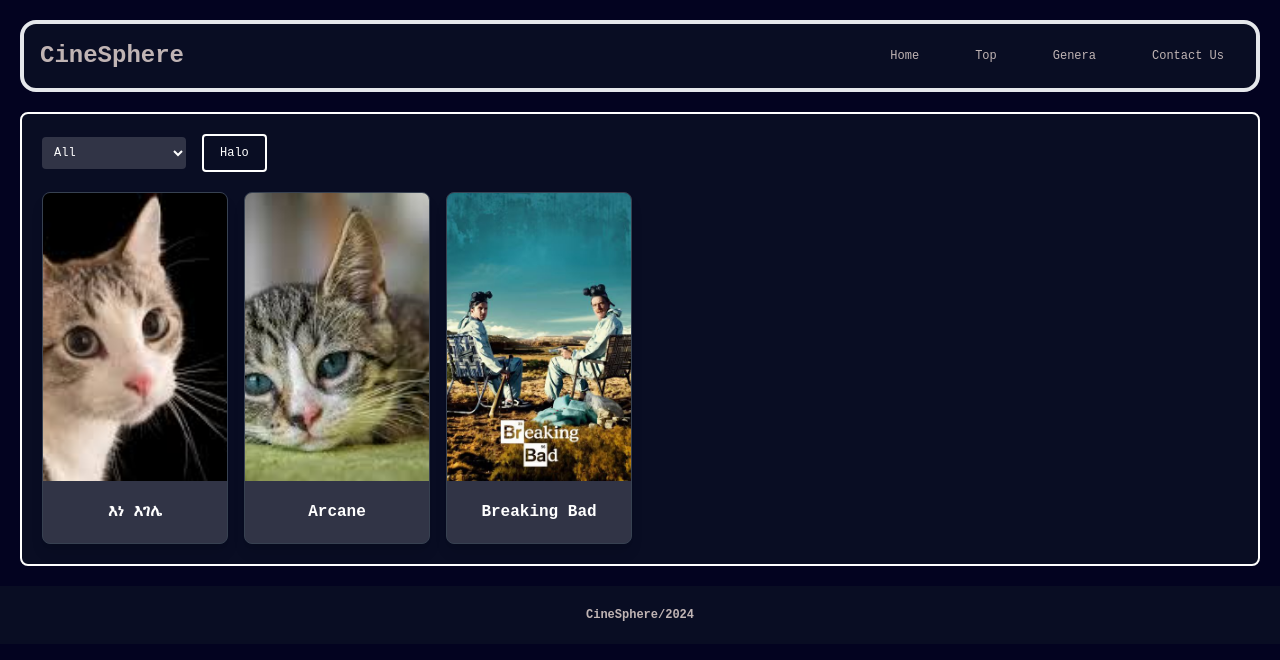
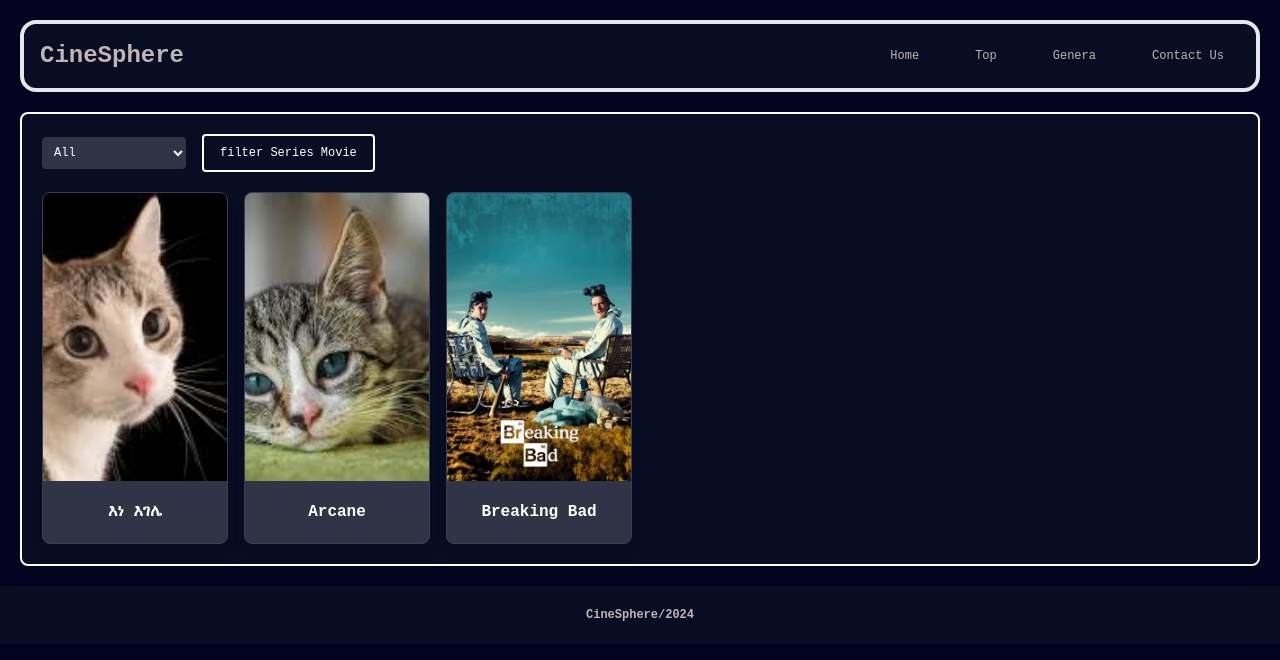
Before and after one commit to Asout3/CineSphere2, a React (Vite) app: page /Gener in a window 1280 px wide. Shown: the top 660 px of the page. Built offline with nearby package versions, Linux system fonts and the light colour scheme.

Commit message:
here there it is

```diff
--- a/src/components/GenSerC.jsx
+++ b/src/components/GenSerC.jsx
@@ -33,7 +33,7 @@ const GenSerC = () => {
   <h2 className="ml-auto">
     <Link to="/Gener">
       <button className="text-white border-2 border-white rounded px-4 py-2 hover:bg-white hover:text-black transition-all">
-        Halo
+        filter Movie
       </button>
     </Link>
   </h2>
--- a/src/components/MovieByGener.jsx
+++ b/src/components/MovieByGener.jsx
@@ -35,7 +35,7 @@ const MoviesByGenre = () => {
   <h2 className="ml-auto">
     <Link to="/Gener/Series">
       <button className="text-white border-2 border-white rounded px-4 py-2 hover:bg-white hover:text-black transition-all">
-        Halo
+      filter Series Movie
       </button>
     </Link>
   </h2>
```
